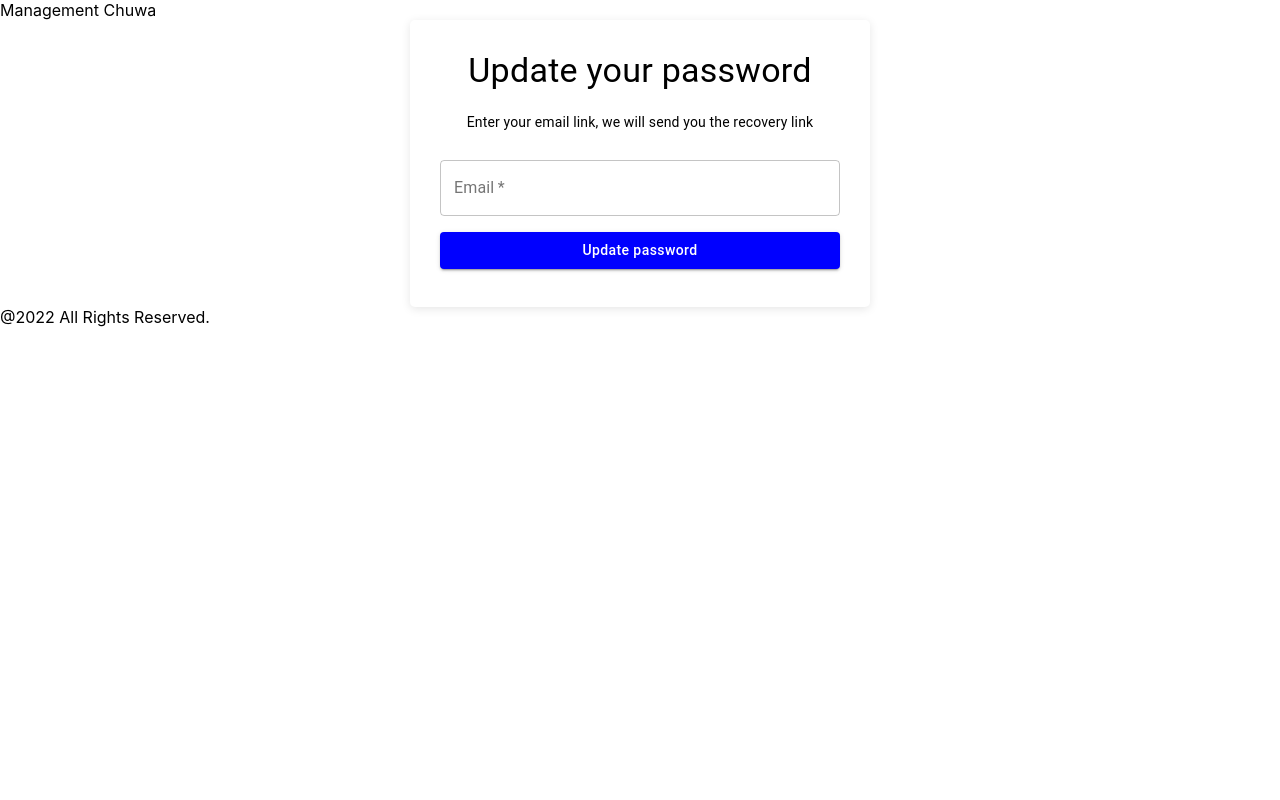
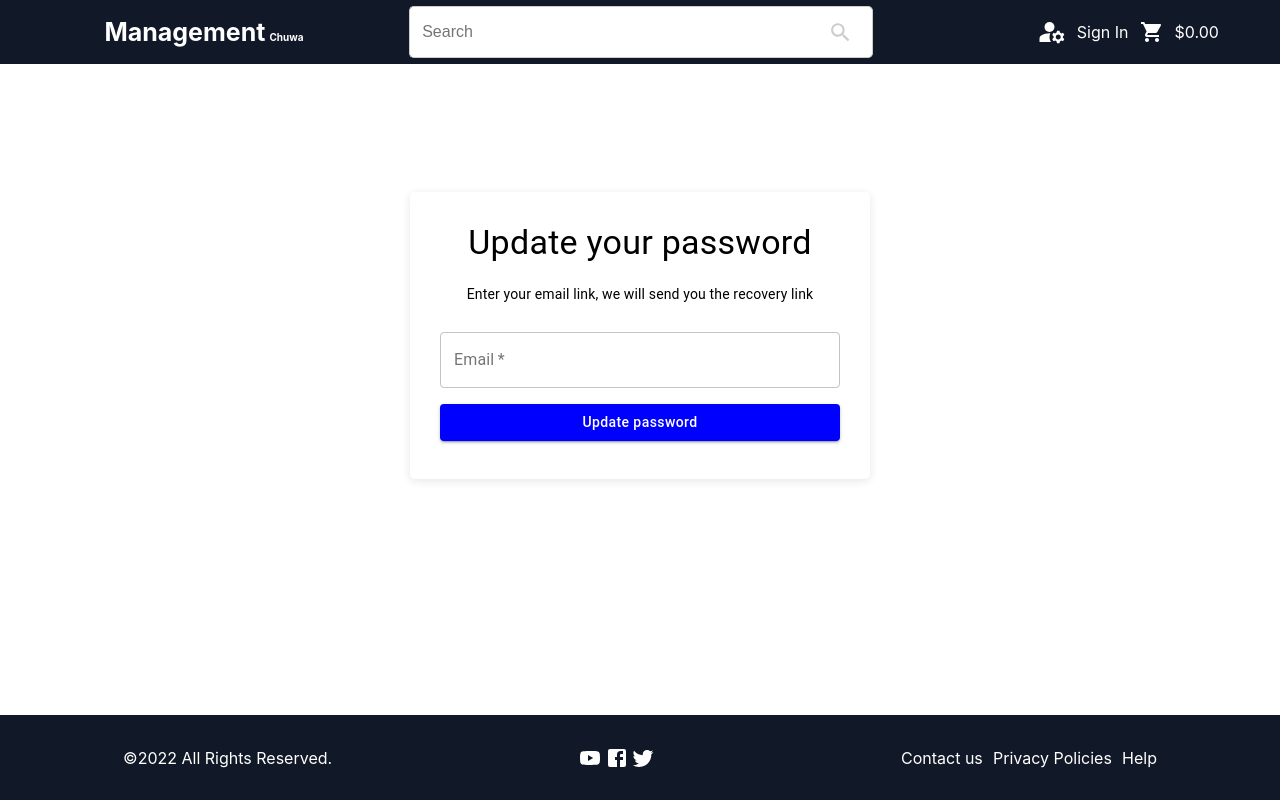
Before and after one commit to SexyHamilton/Product-Management-System, a React (Create React App) app in the folder client/: page /update in a window 1280 px wide. Built offline with nearby package versions, Linux system fonts and the light colour scheme.

Commit message:
Header and Footer styled.

```diff
--- a/client/src/App.js
+++ b/client/src/App.js
@@ -4,12 +4,16 @@ import Home from "./screens/Home";
 import Signin from "./screens/Signin";
 import Signup from "./screens/Signup";
 import Update from "./screens/Update";
+import Header from "./components/Header";
+import Footer from "./components/Footer";
 
 function App() {
     return (
         <BrowserRouter>
             <div>
-        <header>Management Chuwa</header>
+                <header>
+                    <Header />
+                </header>
                 <main>
                     <Routes>
                         <Route path="/" element={<Home />}></Route>
@@ -19,7 +23,7 @@ function App() {
                     </Routes>
                 </main>
                 <footer>
-          <div className="footer">@2022 All Rights Reserved.</div>
+                    <Footer />
                 </footer>
             </div>
         </BrowserRouter>
--- /dev/null
+++ b/client/src/components/Footer.css
@@ -0,0 +1,25 @@
+.footer {
+    height: 85px;
+    width: 100%;
+    background-color: #111827;
+    position: absolute;
+    bottom: 0;
+    display: flex;
+    justify-content: space-around;
+    color: white;
+    align-items: center;
+}
+
+/* media */
+.footer__media {
+    display: flex;
+    width: 6%;
+    justify-content: space-between;
+}
+
+/* nav */
+.footer__nav {
+    display: flex;
+    width: 20%;
+    justify-content: space-between;
+}
--- /dev/null
+++ b/client/src/components/Footer.js
@@ -0,0 +1,27 @@
+import React from "react";
+import "./Footer.css";
+import YouTubeIcon from "@mui/icons-material/YouTube";
+import FacebookIcon from "@mui/icons-material/Facebook";
+import TwitterIcon from "@mui/icons-material/Twitter";
+
+function Footer() {
+    return (
+        <div className="footer">
+            <div className="footer__right">
+                <p>©2022 All Rights Reserved.</p>
+            </div>
+            <div className="footer__media">
+                <YouTubeIcon className="footer__youtubeIcon" />
+                <FacebookIcon className="footer__facebookIcon" />
+                <TwitterIcon className="footer__twitterIcon" />
+            </div>
+            <div className="footer__nav">
+                <span className="footer__navItem1">Contact us</span>
+                <span className="footer__navItem2">Privacy Policies</span>
+                <span className="footer__navItem3">Help</span>
+            </div>
+        </div>
+    );
+}
+
+export default Footer;
--- /dev/null
+++ b/client/src/components/Header.css
@@ -0,0 +1,131 @@
+.header {
+    height: 64px;
+    display: flex;
+    align-items: center;
+    background-color: #111827;
+    position: sticky;
+    top: 0;
+    z-index: 100;
+    justify-content: space-between;
+    margin-bottom: 10vw;
+}
+
+/* title */
+a.header__homeLink {
+    color: white;
+    text-decoration: none;
+    display: flex;
+    align-items: baseline;
+}
+
+.header__title {
+    display: flex;
+    align-items: baseline;
+    color: white;
+    margin-left: 8vw;
+}
+
+.header__title1 {
+    margin: 2px;
+    font-size: 25px;
+}
+
+.header__title2 {
+    margin: 2px;
+    font-size: 10px;
+}
+
+/* search */
+.header__search {
+    display: flex;
+    position: relative;
+    left: -30px;
+}
+
+.header__searchInput {
+    width: 30vw;
+    height: 48px;
+    border: 1px #cccccc solid;
+    border-right: none;
+    border-radius: 5px 0 0 5px;
+    font-size: 16px;
+    padding-left: 12px;
+}
+
+.header__iconContainer {
+    width: 5vw;
+    display: flex;
+    align-items: center;
+    justify-content: center;
+    background-color: white;
+    border: 1px #cccccc solid;
+    border-left: none;
+    border-top-right-radius: 5px;
+    border-bottom-right-radius: 5px;
+}
+
+.header__searchIcon {
+    color: #cccccc;
+    font-size: 25px !important;
+}
+
+/* sign in */
+a.header__loginLink {
+    color: white;
+    text-decoration: none;
+    display: flex;
+    align-items: center;
+}
+
+.header__nav {
+    width: 15%;
+    color: white;
+    display: flex;
+    margin-right: 4vw;
+    justify-content: space-between;
+}
+
+.header__signinIcon {
+    font-size: 30px !important;
+}
+
+.header__signinLabel,
+.header__cartLabel {
+    padding: 10px;
+}
+
+.header__signin,
+.header__cart {
+    display: flex;
+    align-items: center;
+}
+
+/* Responsive Styles */
+@media (max-width: 768px) {
+    .header__title {
+        margin: 1rem;
+    }
+
+    .header__searchInput {
+        max-width: 200px;
+    }
+
+    .header__iconContainer {
+        width: 10%;
+    }
+}
+
+@media (max-width: 576px) {
+    .header__title {
+        margin: 0.5rem;
+    }
+
+    .header__searchInput {
+        max-width: 150px;
+        font-size: 14px;
+    }
+
+    .header__iconContainer {
+        width: 8%;
+    }
+}
--- /dev/null
+++ b/client/src/components/Header.js
@@ -0,0 +1,43 @@
+import React from "react";
+import "./Header.css";
+import SearchIcon from "@mui/icons-material/Search";
+import ManageAccountsIcon from "@mui/icons-material/ManageAccounts";
+import ShoppingCartIcon from "@mui/icons-material/ShoppingCart";
+import { Link } from "react-router-dom";
+
+function Header() {
+    return (
+        <div className="header">
+            <div className="header__title">
+                <Link className="header__homeLink" to="/">
+                    <h1 className="header__title1">Management</h1>
+                    <h2 className="header__title2">Chuwa</h2>
+                </Link>
+            </div>
+            <div className="header__search">
+                <input
+                    className="header__searchInput"
+                    placeholder="Search"
+                    type="text"
+                />
+                <div className="header__iconContainer">
+                    <SearchIcon className="header__searchIcon" />
+                </div>
+            </div>
+            <div className="header__nav">
+                <div className="header__signin">
+                    <Link className="header__loginLink" to="/login">
+                        <ManageAccountsIcon className="header__signinIcon" />
+                        <span className="header__signinLabel">Sign In</span>
+                    </Link>
+                </div>
+                <div className="header__cart">
+                    <ShoppingCartIcon className="header__cartIcon" />
+                    <span className="header__cartLabel">$0.00</span>
+                </div>
+            </div>
+        </div>
+    );
+}
+
+export default Header;
--- a/client/src/screens/Home.js
+++ b/client/src/screens/Home.js
@@ -2,9 +2,5 @@ import React from "react";
 import { Helmet } from "react-helmet-async";
 
 export default function Home() {
-  return (
-    <div>
-      <title>Management Chuwa</title>
-    </div>
-  );
+    return <div></div>;
 }
```
Lines whose indentation alone changed are shown as unchanged.
